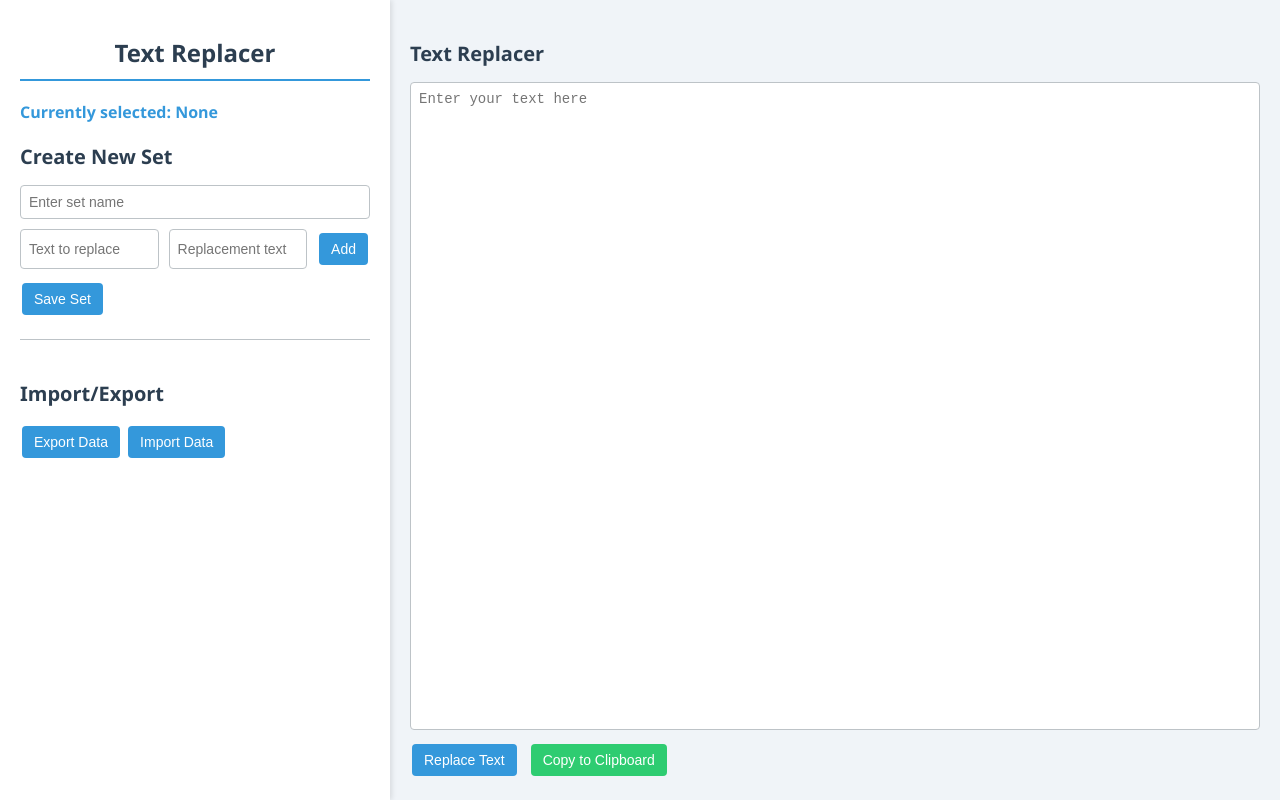
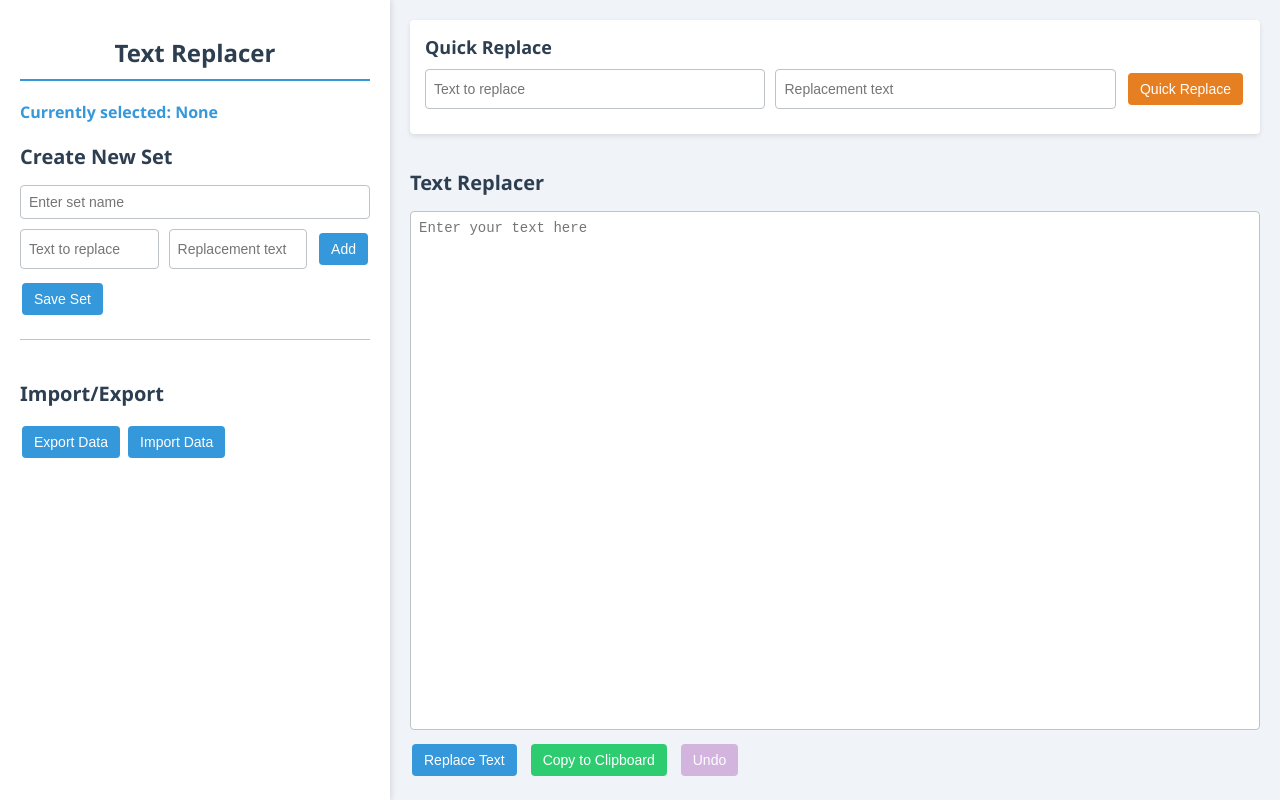
Before and after one commit to bietiekay/WordPairReplaceTool, a plain HTML site: page index.html in a window 1280 px wide. Drawn offline with Linux system fonts and the light colour scheme.

Commit message:
Add an additional quick-pair option and replace button above the text box which allows to do a quick search and replace.

```diff
--- a/index.html
+++ b/index.html
@@ -1,7 +1,7 @@
 <html><head><base href="https://websimcreation.com/wordpair-replacer/">
     <meta charset="UTF-8">
     <meta name="viewport" content="width=device-width, initial-scale=1.0">
-    <title>Text Replacer with Multi-word Support and Sorting</title>
+    <title>Text Replacer with Undo Function</title>
     <style>
         body {
             font-family: 'Segoe UI', Tahoma, Geneva, Verdana, sans-serif;
@@ -157,6 +157,35 @@
         .move-buttons button:hover {
             background-color: #7f8c8d;
         }
+        .quick-replace {
+            background-color: #ffffff;
+            padding: 15px;
+            border-radius: 4px;
+            margin-bottom: 15px;
+            box-shadow: 0 2px 5px rgba(0,0,0,0.1);
+        }
+        .quick-replace h3 {
+            margin-top: 0;
+            margin-bottom: 10px;
+            color: #2c3e50;
+            font-size: 18px;
+        }
+        #quickReplaceButton {
+            background-color: #e67e22;
+        }
+        #quickReplaceButton:hover {
+            background-color: #d35400;
+        }
+        #undoButton {
+            background-color: #9b59b6;
+        }
+        #undoButton:hover {
+            background-color: #8e44ad;
+        }
+        #undoButton:disabled {
+            background-color: #d2b4de;
+            cursor: not-allowed;
+        }
     </style>
 </head>
 <body>
@@ -202,11 +231,21 @@
         </div>
 
         <div class="main-content">
+            <div class="quick-replace">
+                <h3>Quick Replace</h3>
+                <div class="compact-input">
+                    <input type="text" id="quickText1" placeholder="Text to replace">
+                    <input type="text" id="quickText2" placeholder="Replacement text">
+                    <button id="quickReplaceButton" onclick="quickReplace()">Quick Replace</button>
+                </div>
+            </div>
+
             <h2>Text Replacer</h2>
             <textarea id="inputText" placeholder="Enter your text here"></textarea>
             <div class="button-group">
                 <button onclick="replaceText()">Replace Text</button>
                 <button id="copyButton" onclick="copyToClipboard()">Copy to Clipboard</button>
+                <button id="undoButton" onclick="undoLastAction()" disabled>Undo</button>
             </div>
         </div>
     </div>
@@ -214,6 +253,8 @@
     <script>
         let sets = {};
         let currentSet = null;
+        let textHistory = [];
+        const MAX_HISTORY = 10; // Maximum number of undo steps
 
         // Load sets from local storage when the page loads
         window.onload = function() {
@@ -222,6 +263,11 @@
                 sets = JSON.parse(storedSets);
                 updateSetList();
             }
+
+            // Add event listener for input changes
+            document.getElementById('inputText').addEventListener('input', function() {
+                saveTextState();
+            });
         };
 
         function addTextPair() {
@@ -394,11 +440,38 @@
             return string.replace(/[.*+?^${}()|[\]\\]/g, '\\$&');
         }
 
+        function saveTextState() {
+            const currentText = document.getElementById('inputText').value;
+            if (textHistory.length === 0 || currentText !== textHistory[textHistory.length - 1]) {
+                textHistory.push(currentText);
+                if (textHistory.length > MAX_HISTORY) {
+                    textHistory.shift();
+                }
+                updateUndoButton();
+            }
+        }
+
+        function updateUndoButton() {
+            const undoButton = document.getElementById('undoButton');
+            undoButton.disabled = textHistory.length <= 1;
+        }
+
+        function undoLastAction() {
+            if (textHistory.length > 1) {
+                textHistory.pop(); // Remove the current state
+                const previousText = textHistory[textHistory.length - 1];
+                document.getElementById('inputText').value = previousText;
+                updateUndoButton();
+            }
+        }
+
         function replaceText() {
             if (!currentSet) {
                 alert('Please select a set first');
                 return;
             }
+
+            saveTextState(); // Save the current state before replacing
 
             let inputText = document.getElementById('inputText').value;
 
@@ -409,6 +482,7 @@
             });
 
             document.getElementById('inputText').value = inputText;
+            saveTextState(); // Save the state after replacing
         }
 
         function copyToClipboard() {
@@ -456,6 +530,24 @@
                 reader.readAsText(file);
             }
         }
+
+        function quickReplace() {
+            const text1 = document.getElementById('quickText1').value.trim();
+            const text2 = document.getElementById('quickText2').value.trim();
+
+            if (text1 && text2) {
+                saveTextState(); // Save the current state before replacing
+
+                let inputText = document.getElementById('inputText').value;
+                const regex = new RegExp(escapeRegExp(text1), 'gi');
+                inputText = inputText.replace(regex, text2);
+                document.getElementById('inputText').value = inputText;
+
+                saveTextState(); // Save the state after replacing
+            } else {
+                alert('Please enter both texts for quick replace');
+            }
+        }
     </script>
 </body>
 </html>
```
